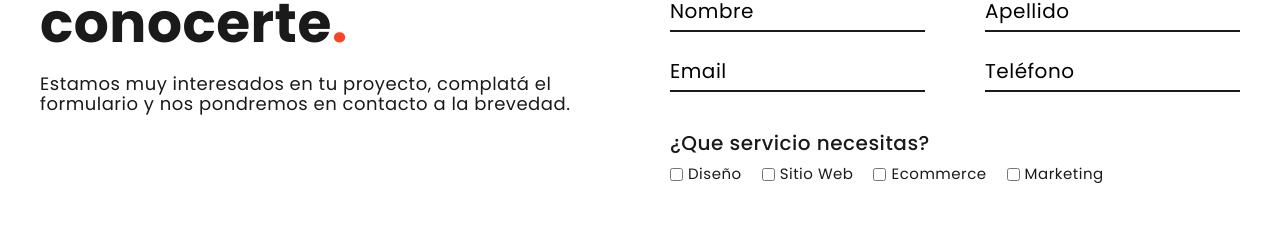
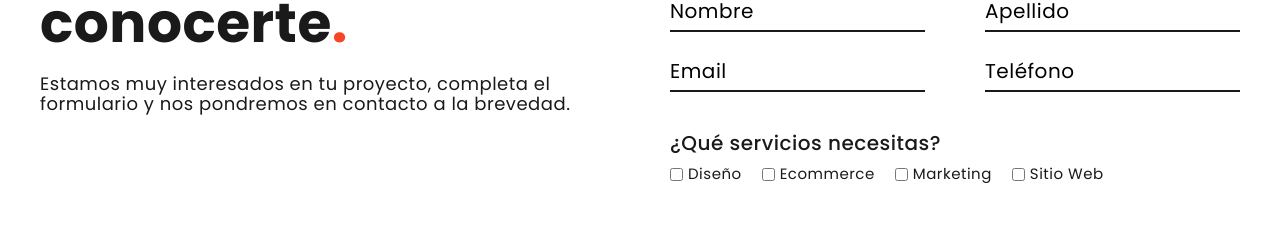
Before and after one commit to alejandrogsk/planweb, a Next.js app: page /contact in a window 1280 px wide. Shown: the part 316-549 px from the top of the page. Built offline with nearby package versions, Linux system fonts and the light colour scheme.

Commit message:
Spanish site ready

```diff
--- a/content/es/contact.json
+++ b/content/es/contact.json
@@ -1,14 +1,36 @@
 {
-    "title":"",
-    "content":"",
+    "title":"Estamos encantados de conocerte",
+    "content":"Estamos muy interesados en tu proyecto, completa el formulario y nos pondremos en contacto a la brevedad.",
     "form_fields": {
-        "name": "",
-        "email": "",
-        "phone": "",
-        "options": [],
-        "cta":{
-            "title":"",
-            "url": ""
+        "name": "Nombre",
+        "lastName":"Apellido",
+        "email": "Email",
+        "phone": "Teléfono",
+        "services":{
+            "title": "¿Qué servicios necesitas?",
+            "options": [
+                {
+                    "placeholder": "Diseño",
+                    "id": "checkDesign"
+                },
+                {
+                    "placeholder": "Ecommerce",
+                    "id": "checkEcommerce"
+                },
+                {
+                    "placeholder": "Marketing",
+                    "id": "checkMarketing"
+                },
+                {
+                    "placeholder": "Sitio Web",
+                    "id": "checkWeb"
+                }
+            ]
+        },
+        "message":"Mensaje",
+        "btn": {
+            "title": "Enviar",
+            "loading": "Cargando"
         }
     }
 }
--- a/hooks/useChecks.js
+++ b/hooks/useChecks.js
@@ -1,7 +1,7 @@
 import {useState} from 'react';
-const useCheckbox = (initialState=[]) => {
+const useCheckbox = (initialState = []) => {
 
-    const [ values, setValues ] = useState([]);
+    const [ values, setValues ] = useState(initialState);
 
     const reset = () => {
       setValues( initialState );
--- a/hooks/useForm.js
+++ b/hooks/useForm.js
@@ -7,7 +7,6 @@ const useForm = ( initialState = {} ) => {
     const reset = () => {
         setValues( initialState );
     }
-
 
     const handleImputChange = ({ target }) => {
         setValues({
--- a/pages/contact.js
+++ b/pages/contact.js
@@ -1,71 +1,91 @@
-import React from 'react'
-import useForm from '../hooks/useForm';
-import useCheckbox from '../hooks/useChecks';
+import React from "react";
+import useForm from "../hooks/useForm";
+import useCheckbox from "../hooks/useChecks";
 //Necesito el placeholder de cada input
-import TextareaAutosize from 'react-textarea-autosize'
-import Layout from '../components/global/Layout';
-import Head from 'next/head';
+import TextareaAutosize from "react-textarea-autosize";
+import Layout from "../components/global/Layout";
+import Head from "next/head";
 
-
-
+import ContactES from "../content/es/contact.json";
 
 const Contact = () => {
+    const { title, content, form_fields } = ContactES;
 
-  const [ exceptions, setExceptions ] = React.useState({
+    //For loading in submit button, success message and error message
+    const [exceptions, setExceptions] = React.useState({
         loading: false,
-    message: null
+        message: null,
+        isOk: true,
     });
-  const { loading, message} = exceptions;
+    const { loading, message, isOk } = exceptions;
 
-  //For CHeckbox
-  const [ services, handleChecks ] = useCheckbox();
-  //For checkbox
+    //For Checkbox
+    const [services, handleChecks, resetCheck] = useCheckbox();
 
-  const [ formValues, handleImputChange ] = useForm({
-    userName:"",
+    //For Inputs
+    const [formValues, handleImputChange, resetInputs] = useForm({
+        userName: "",
         userLastName: "",
         userEmail: "",
         userPhone: "",
         userMessage: "",
     });
 
+    const { userName, userLastName, userEmail, userPhone, userMessage } =
+        formValues;
 
+    const handeSubmit = async (e) => {
+        e.preventDefault();
+        setExceptions({ ...exceptions, loading: true });
+        const data = JSON.stringify({ ...formValues, services: services });
 
-  const { userName, userLastName, userEmail, userPhone, userMessage } = formValues;
-
-  const handeSubmit = async(e) => {
-    e.preventDefault()
-    setExceptions({...exceptions, loading: true})
-    const data = JSON.stringify({...formValues, services: services});
-
-    console.log(data)
+        console.log(data);
         const req = await fetch("/api/sendForm", {
             method: "POST",
-      headers:{'Accept': 'application/json, text/plain, */*',
-      'Content-Type': 'application/json'},
-      body: data
+            headers: {
+                Accept: "application/json, text/plain, */*",
+                "Content-Type": "application/json",
+            },
+            body: data,
         });
         const respuesta = await req.json();
-    console.log(respuesta)
-    setExceptions({...exceptions, message: respuesta.message})
-  }
+        console.log(respuesta);
+        setExceptions({ ...exceptions, message: respuesta.message });
 
+        if (respuesta.ok === true) {
+            resetCheck();
+            resetInputs();
 
-
+            setExceptions({
+                ...exceptions,
+                message: respuesta.message,
+                isOk: true,
+            });
+        } else
+            setExceptions({
+                ...exceptions,
+                message: respuesta.message,
+                isOk: false,
+            });
+    };
 
     return (
         <div>
             <Head>
                 <title>Agencia en crespo entre ríos.</title>
-        <meta name="description" content="Agencia de desarrollo web en crespo entre rios." />
-
+                <meta
+                    name="description"
+                    content="Agencia de desarrollo web en crespo entre rios."
+                />
             </Head>
             <Layout>
-
                 <section className="contact">
                     <div className="contact__content">
-        <h1>Estamos encantados de conocerte<span className="point-orange">.</span></h1>
-        <p>Estamos muy interesados en tu proyecto, complatá el formulario y nos pondremos en contacto a la brevedad.</p>
+                        <h1>
+                            {title}
+                            <span className="point-orange">.</span>
+                        </h1>
+                        <p>{content}</p>
                     </div>
 
                     <form onSubmit={handeSubmit} className="contact__form">
@@ -77,9 +97,8 @@ const Contact = () => {
                                 name="userName"
                                 id="userName"
                                 required
-              placeholder="Nombre"
+                                placeholder={`${form_fields.name}`}
                             />
-
                         </div>
 
                         <div className="contact__form-input">
@@ -87,12 +106,11 @@ const Contact = () => {
                                 type="text"
                                 name="userLastName"
                                 id="userLastName"
-              placeholder="Apellido"
+                                placeholder={`${form_fields.lastName}`}
                                 required
                                 onChange={handleImputChange}
                                 value={userLastName}
                             />
-
                         </div>
 
                         <div className="contact__form-input">
@@ -100,7 +118,7 @@ const Contact = () => {
                                 type="text"
                                 name="userEmail"
                                 id="userEmail"
-              placeholder="Email"
+                                placeholder={`${form_fields.email}`}
                                 required
                                 onChange={handleImputChange}
                                 value={userEmail}
@@ -112,7 +130,7 @@ const Contact = () => {
                                 type="text"
                                 name="userPhone"
                                 id="userPhone"
-            placeholder="Teléfono"
+                                placeholder={`${form_fields.phone}`}
                                 required
                                 onChange={handleImputChange}
                                 value={userPhone}
@@ -120,28 +138,25 @@ const Contact = () => {
                         </div>
 
                         <div className="contact__form-box">
-            <span>¿Que servicio necesitas?</span>
+                            <span>{form_fields.services.title}</span>
 
                             <div className="contact__form-box--list">
-            <div>
-              <input type="checkbox" value="Disenio" name="checkDesign" id="checkDesign" onChange={handleChecks} />
-              <label htmlFor="checkDesign">Diseño</label>
+                                {form_fields.services.options.map(
+                                    (service, i) => (
+                                        <div key={i}>
+                                            <input
+                                                type="checkbox"
+                                                value={service.placeholder}
+                                                name={service.id}
+                                                id={service.id}
+                                                onChange={handleChecks}
+                                            />
+                                            <label htmlFor={service.id}>
+                                                {service.placeholder}
+                                            </label>
                                         </div>
-
-            <div>
-              <input type="checkbox" value="website" name="checkWeb" id="checkWeb" onChange={handleChecks} />
-              <label htmlFor="checkWeb">Sitio Web</label>
-            </div>
-
-            <div>
-              <input type="checkbox" value="ecommerce" name="checkEcommerce" id="checkEcommerce" onChange={handleChecks} />
-              <label htmlFor="checkEcommerce">Ecommerce</label>
-            </div>
-
-            <div>
-              <input type="checkbox" value="marketing" name="checkMarketing" id="checkMarketing" onChange={handleChecks} />
-              <label htmlFor="checkMarketing">Marketing</label>
-            </div>
+                                    )
+                                )}
                             </div>
                         </div>
 
@@ -166,18 +181,26 @@ const Contact = () => {
                             />
                         </div>
 
-          {
-            message && <p>{message}</p>
-          }
+                        {message && (
+                            <p
+                                className={`contact__form-alert ${
+                                    isOk ? "success" : "error"
+                                }`}
+                            >
+                                {message}
+                            </p>
+                        )}
 
-          <button type="submit" disabled={ loading } >{loading ? 'cargando...' : 'Enviar'}</button>
+                        <button type="submit" disabled={loading}>
+                            {loading
+                                ? form_fields.btn.loading
+                                : form_fields.btn.title}
+                        </button>
                     </form>
-
                 </section>
             </Layout>
         </div>
+    );
+};
 
-  )
-}
-
-export default Contact
+export default Contact;
--- a/styles/global/_variables.scss
+++ b/styles/global/_variables.scss
@@ -5,3 +5,6 @@ $cg-l: #ECECEC;
 $co-m: #F84525;
 $co-l: #FE4E00;
 $cw-m: #FFFFFF;
+
+$cg-m: #4BB543;
+$cr-m: #e90000;
--- a/styles/pages/_contact.scss
+++ b/styles/pages/_contact.scss
@@ -162,6 +162,16 @@
             }
         }
 
+        &-alert {
+            grid-column: 1/3;
+
+            @include respond(phone-tab) {
+                grid-column: 1/2;
+            }
+
+
+        }
+
 
         & > button {
             cursor: pointer;
--- a/styles/specials/_points.scss
+++ b/styles/specials/_points.scss
@@ -1,3 +1,6 @@
 .point-orange {
     color: $co-m;
 }
+
+.success {color: $cg-m !important;}
+            .error {color: $cr-m !important;}
```
Also changed, not shown: pages/api/sendForm.js (+31 -31 lines). Lines whose indentation alone changed are shown as unchanged.
